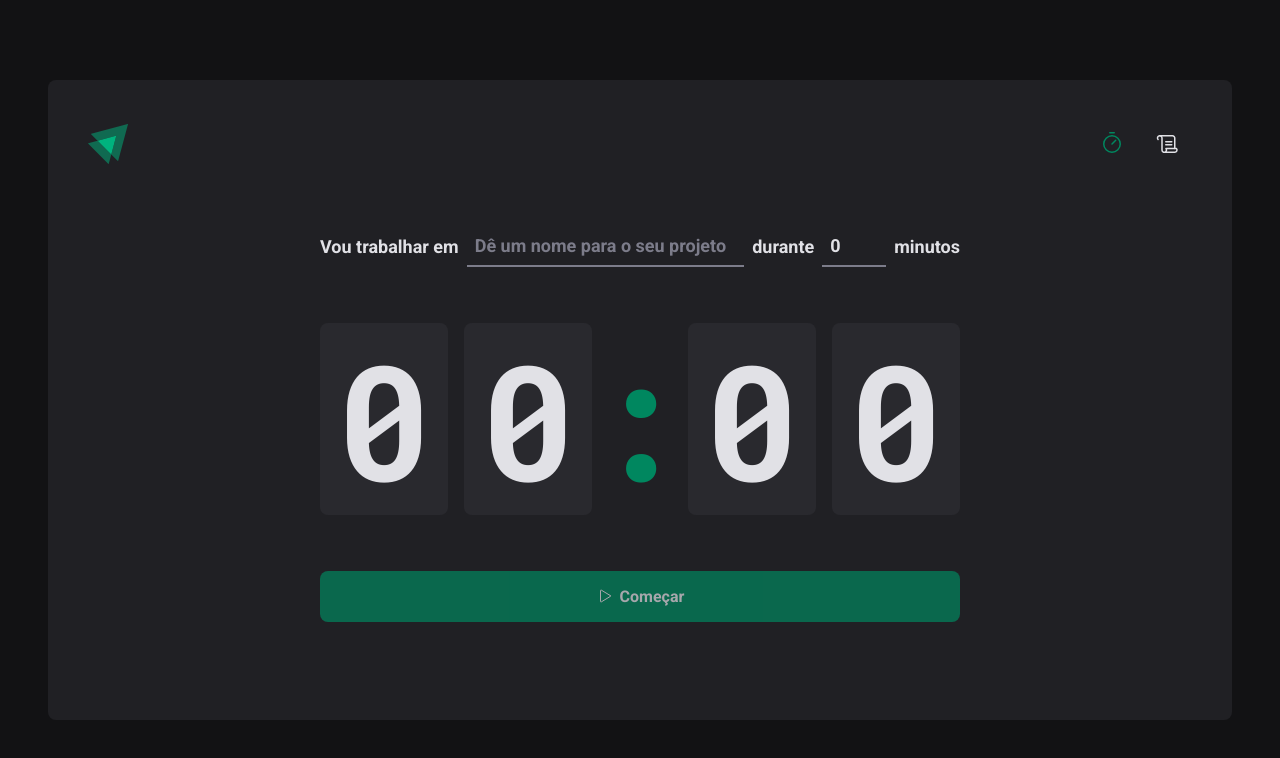
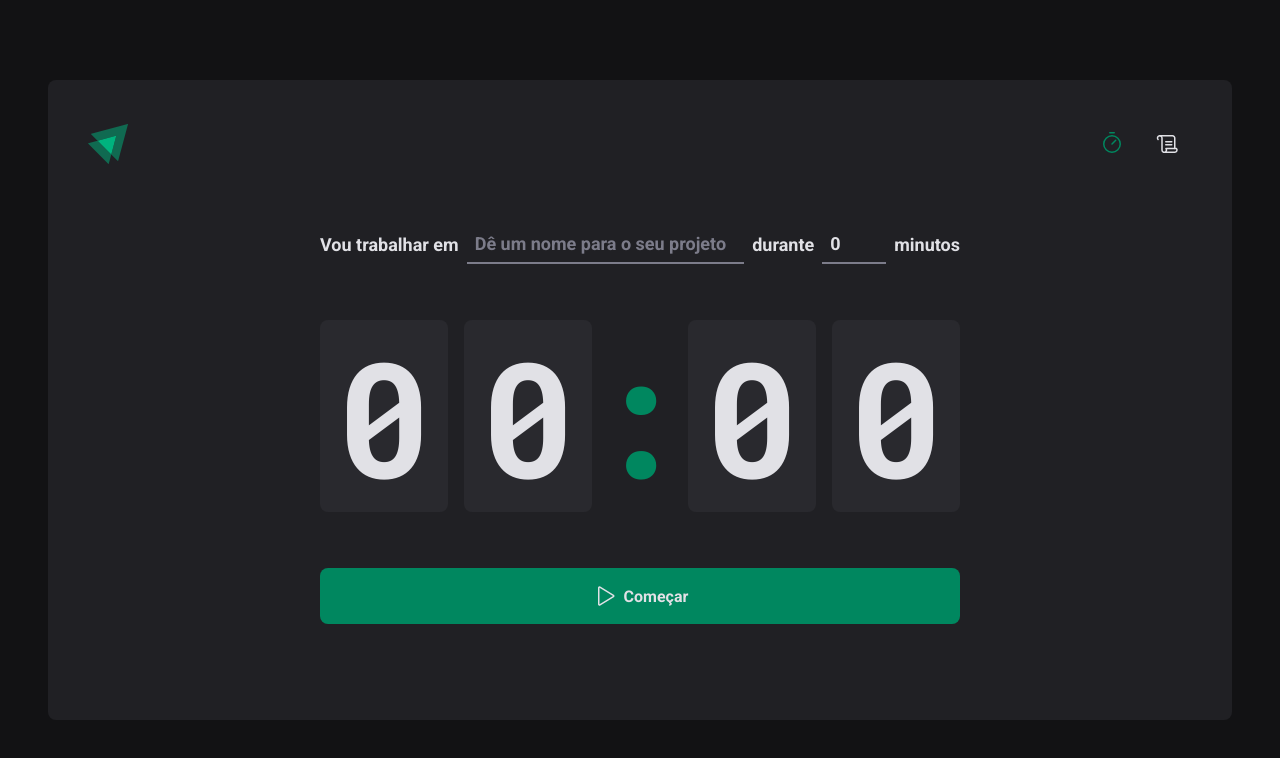
Before and after one commit to 0xb0b1/ignite-timer, a React (Vite) app: page / in a window 1280 px wide. Shown: the top 758 px of the page. Built offline with nearby package versions, Linux system fonts and the light colour scheme.

Commit message:
interrupt cycle

```diff
--- a/src/pages/Home/index.tsx
+++ b/src/pages/Home/index.tsx
@@ -1,4 +1,4 @@
-import { Play } from 'phosphor-react'
+import { HandPalm, Play } from 'phosphor-react'
 import { useForm } from 'react-hook-form'
 import { zodResolver } from '@hookform/resolvers/zod'
 import * as zod from 'zod'
@@ -11,6 +11,7 @@ import {
   MinutesAmountInput,
   Separator,
   StartCountdownButton,
+  StopCountdownButton,
   TaskInput,
 } from './styles'
 import { useEffect, useState } from 'react'
@@ -30,6 +31,7 @@ interface Cycle {
   task: string
   minutesAmount: number
   startDate: Date
+  interruptedDate?: Date
 }
 
 export const Home = () => {
@@ -37,7 +39,7 @@ export const Home = () => {
   const [activeCycleId, setActiveCycleId] = useState<string | null>(null)
   const [amountSecondsPassed, setAmountSecondsPassed] = useState(0)
 
-  const { register, handleSubmit, watch, reset } = useForm<NewCycleFormData>({
+  const { register, handleSubmit, reset } = useForm<NewCycleFormData>({
     resolver: zodResolver(newCycleFormValidationSchema),
     defaultValues: {
       task: '',
@@ -81,6 +83,20 @@ export const Home = () => {
     reset()
   }
 
+  const handleInterruptCycle = () => {
+    setCycles(
+      cycles.map((cycle) => {
+        if (cycle.id === activeCycleId) {
+          return { ...cycle, interruptedDate: new Date() }
+        } else {
+          return cycle
+        }
+      }),
+    )
+
+    setActiveCycleId(null)
+  }
+
   const totalSeconds = activeCycle ? activeCycle.minutesAmount * 60 : 0
   const currentSeconds = activeCycle ? totalSeconds - amountSecondsPassed : 0
 
@@ -95,9 +111,6 @@ export const Home = () => {
       document.title = `${minutes}:${minutes}`
     }
   }, [activeCycle, minutes, seconds])
-
-  const task = watch('task')
-  const isSubmitDisabled = !task
 
   return (
     <HomeContainer>
@@ -141,10 +154,17 @@ export const Home = () => {
           <span>{seconds[1]}</span>
         </CountdownContainer>
 
-        <StartCountdownButton disabled={isSubmitDisabled} type="submit">
-          <Play />
-          Começar
-        </StartCountdownButton>
+        {activeCycle ? (
+          <StopCountdownButton onClick={handleInterruptCycle} type="button">
+            <HandPalm size={24} />
+            Interromper
+          </StopCountdownButton>
+        ) : (
+          <StartCountdownButton type="submit">
+            <Play size={24} />
+            Começar
+          </StartCountdownButton>
+        )}
       </form>
     </HomeContainer>
   )
--- a/src/pages/Home/styles.ts
+++ b/src/pages/Home/styles.ts
@@ -86,7 +86,7 @@ export const Separator = styled.div`
   justify-content: center;
 `
 
-export const StartCountdownButton = styled.button`
+const BaseCountdownButton = styled.button`
   width: 100%;
   border: 0;
   padding: 1rem;
@@ -103,15 +103,22 @@ export const StartCountdownButton = styled.button`
 
   transition: background-color 0.2s ease-in-out;
 
-  background: ${(props) => props.theme['green-500']};
   color: ${(props) => props.theme['gray-100']};
-
-  &:not(:disabled):hover {
-    background: ${(props) => props.theme['green-700']};
-  }
 
   &:disabled {
     opacity: 0.7;
     cursor: not-allowed;
   }
 `
+
+export const StartCountdownButton = styled(BaseCountdownButton)`
+  background: ${(props) => props.theme['green-500']};
+
+  &:not(:disabled):hover {
+    background: ${(props) => props.theme['green-700']};
+  }
+`
+
+export const StopCountdownButton = styled(BaseCountdownButton)`
+  background: ${(props) => props.theme['red-500']};
+`
```
